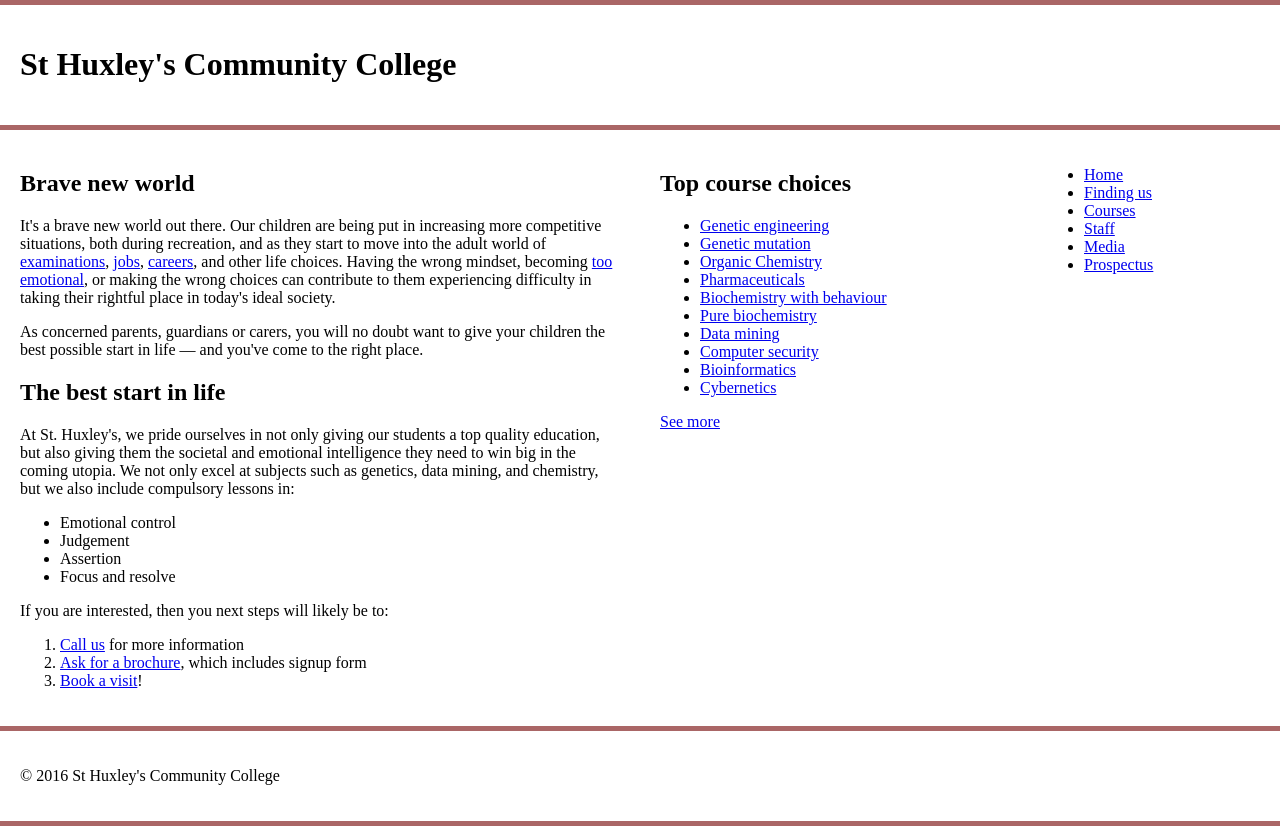
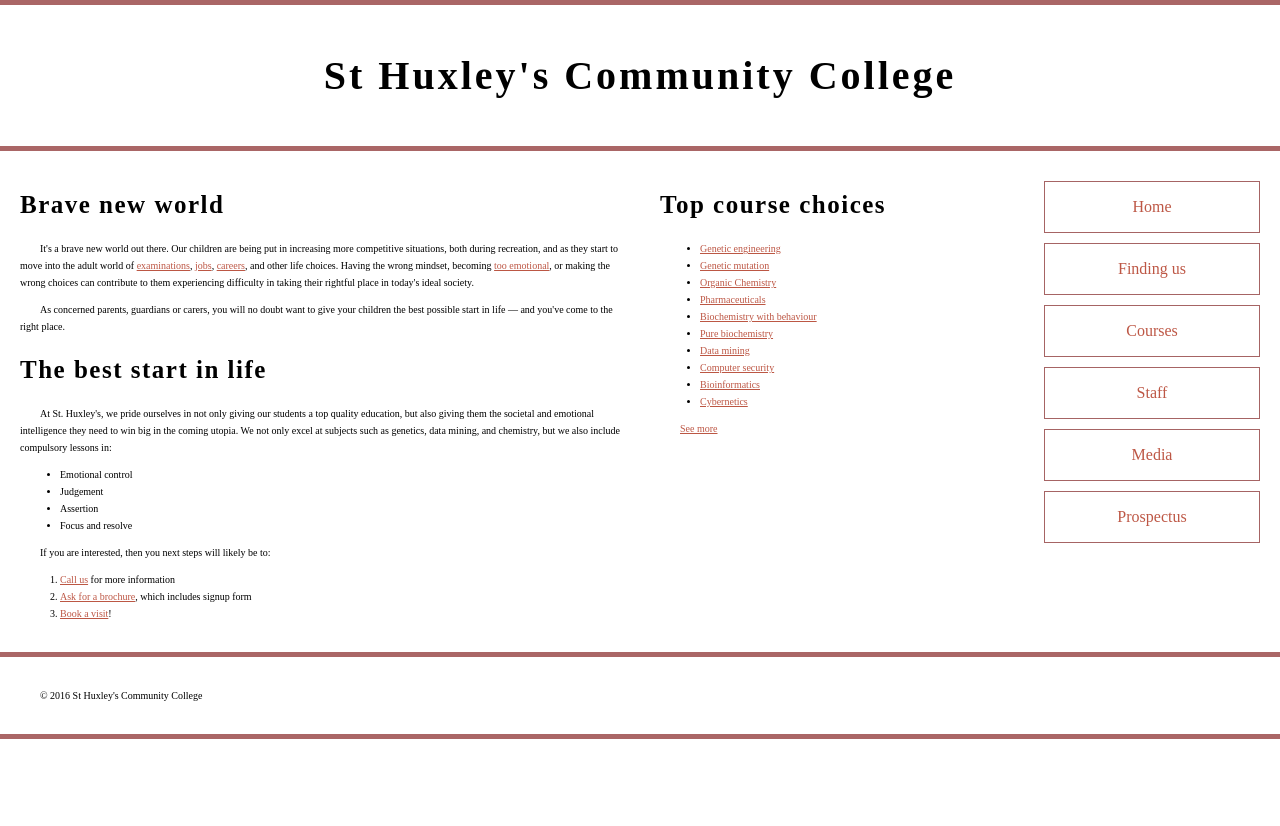
Before and after one commit to W00WOO/Mathias-Work, a plain HTML site: page assignment3part3/index (2).html in a window 1280 px wide. After the commit the page ends 800 px from the top, so only its background shows below. Drawn offline with Linux system fonts and the light colour scheme.

Commit message:
stype and html of part 3

```diff
--- a/assignment3part3/style.css
+++ b/assignment3part3/style.css
@@ -8,6 +8,7 @@ body {
   margin: 0 auto;
   min-width: 1000px;
   max-width: 1400px;
+  font-size: 10px;
 }
 
 /* Layout */
@@ -43,3 +44,64 @@ header, footer {
 }
 
 /* WRITE YOUR CODE BELOW HERE */
+
+h1 {
+  font-size: 2.5rem;
+  text-align: center;
+  letter-spacing: 3px;
+}
+
+h2 {
+  font-size: 2.5em;
+  letter-spacing: 1.5px;
+}
+
+p, li {
+  line-height: 1.7;
+  /* letter-spacing: ; */
+  /* word-spacing: ; */
+
+}
+
+p {
+  text-indent: 20px;
+}
+
+a:active {
+  color: #a66;
+}
+
+a:hover, a:focus {
+  color: #a34838;
+  text-decoration: none;
+  outline: none;
+}
+
+a:link {
+  color: #b74834ea;
+}
+
+nav ul {
+  list-style-type: none;
+  padding:0;
+}
+
+nav li {
+  margin-bottom: 10px;
+}
+
+nav a {
+ display: block;
+  padding: 10px;
+  border: 1px solid rgb(166, 100, 100);
+  text-decoration: none;
+  color: #333;
+  font-size: 16px;
+  text-align: center;
+  line-height: 30px;
+}
+
+nav a:hover {
+  background-color: rgb(166, 100, 100);
+  color: #fff;
+}
```
